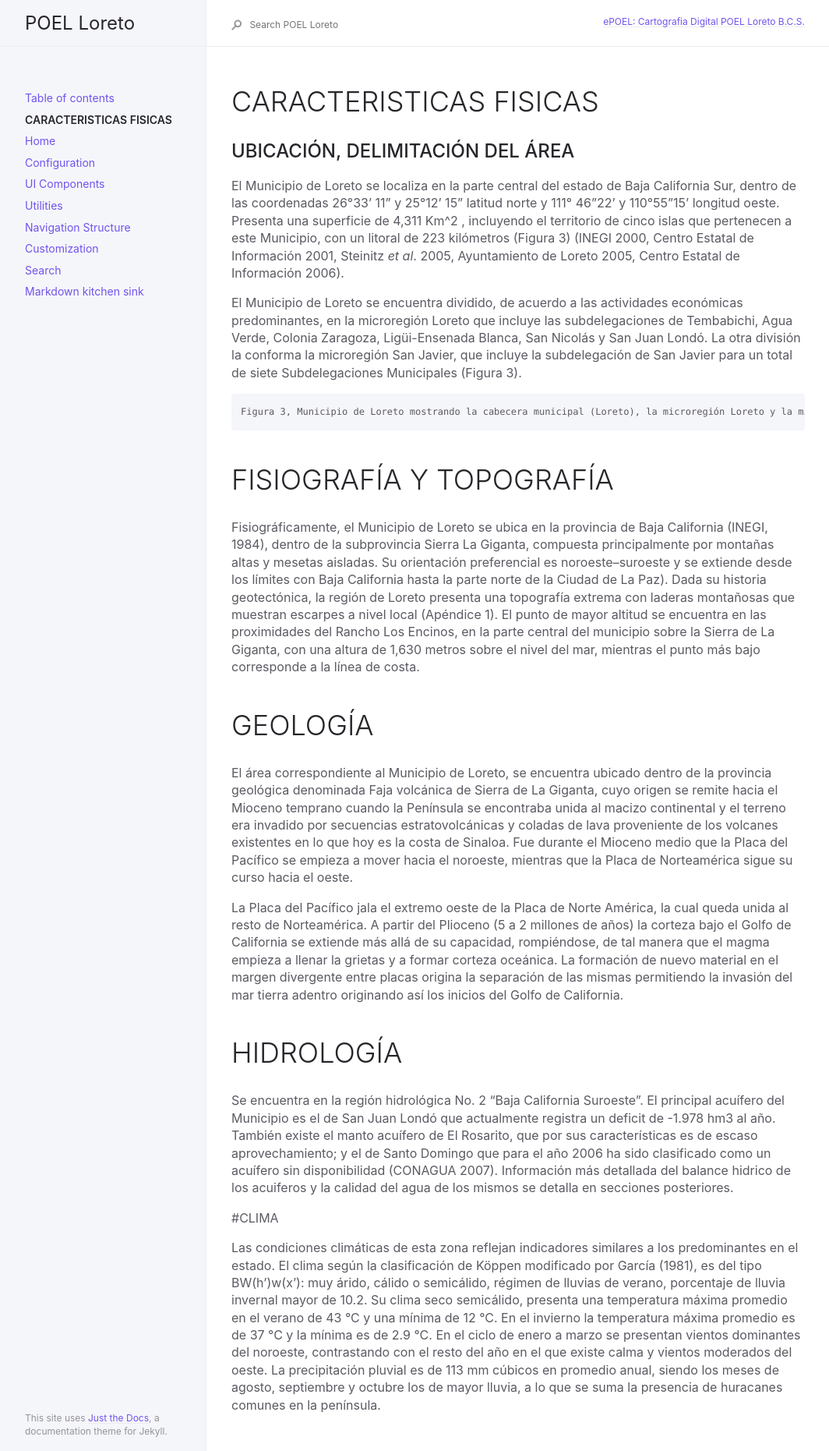
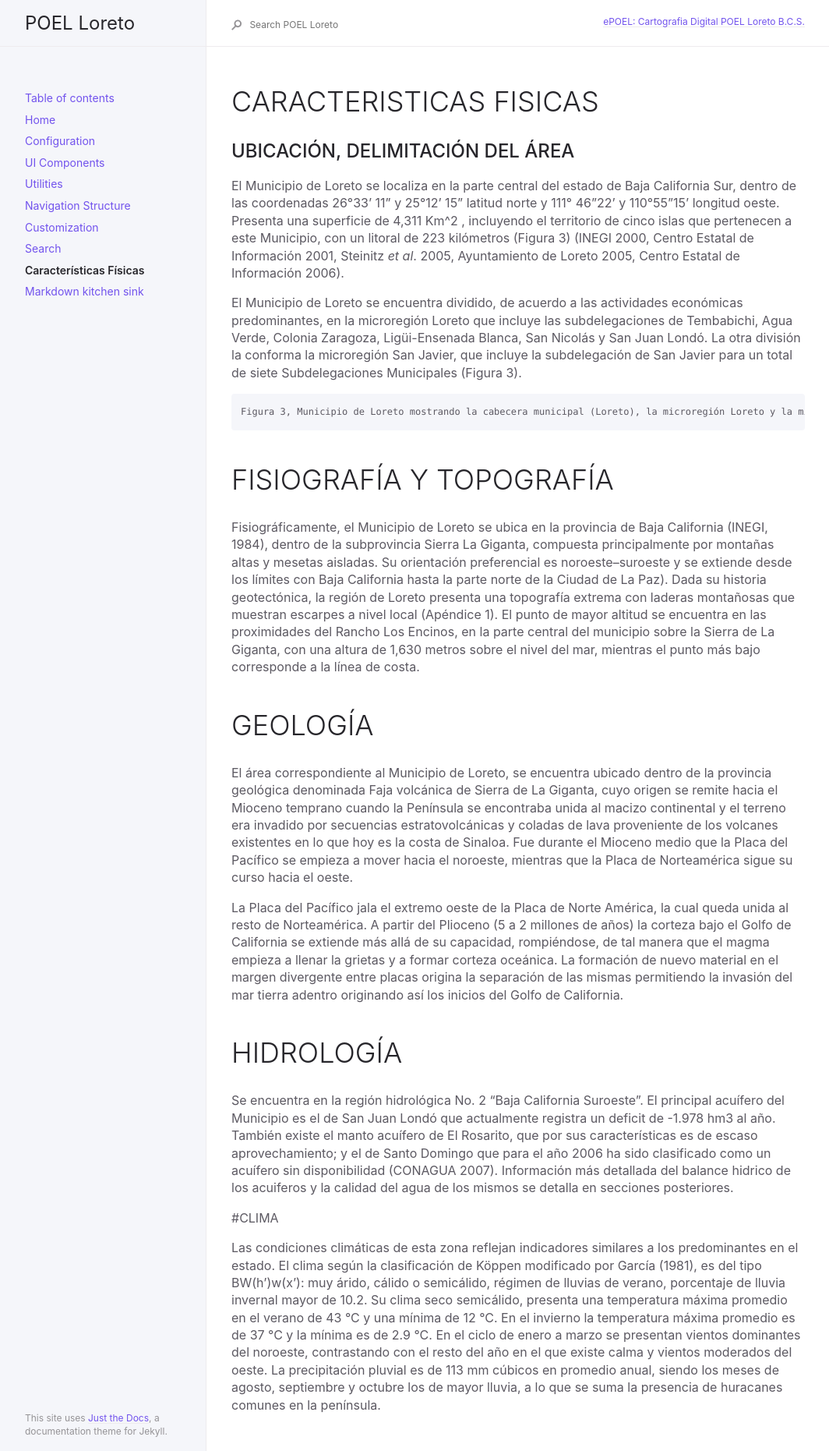
Before and after one commit to garrios/POEL-Loreto, a Jekyll site: the page built from docs/Caracteristicas Fisicas.md, in a window 1280 px wide. Shown: the whole page at 78% size, without its empty margins (91-1155 px from the left). Built offline with Jekyll 4.4.1, drawn with Linux system fonts in a browser that asks for light colours; our own code applies the rules of GitHub Pages for plain Markdown files.

Commit message:
agregado al menu

```diff
--- a/docs/Caracteristicas Fisicas.md
+++ b/docs/Caracteristicas Fisicas.md
@@ -1,3 +1,9 @@
+---
+layout: default
+title: Características Físicas
+nav_order: 8
+---
+
 # CARACTERISTICAS FISICAS
 
 ## UBICACIÓN, DELIMITACIÓN DEL ÁREA
```
